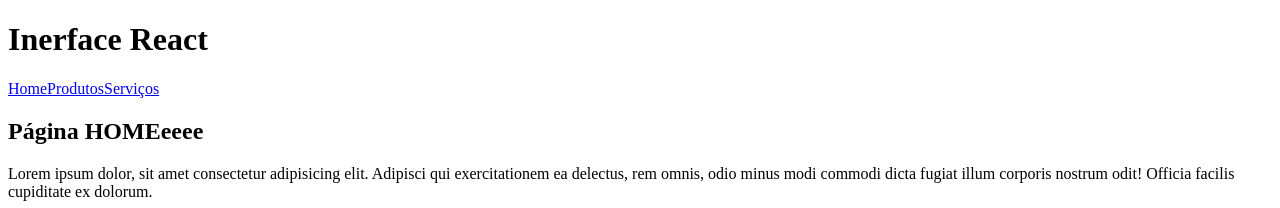
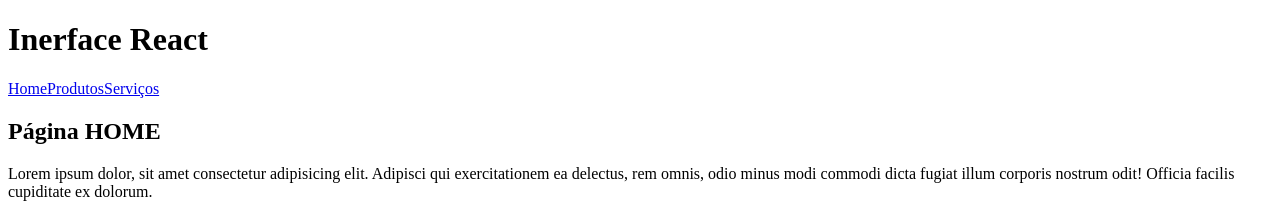
Before and after one commit to PallomaHortencio/meu-app, a React (Create React App) app: page / in a window 1280 px wide. Shown: the top 208 px of the page. Built offline with nearby package versions, Linux system fonts and the light colour scheme.

Commit message:
Update Home.jsx

```diff
--- a/src/pages/Home.jsx
+++ b/src/pages/Home.jsx
@@ -3,7 +3,7 @@
 const Home = () => {
   return (
     <>
-      <h2>Página HOMEeeee</h2>
+      <h2>Página HOME</h2>
       <p>
         Lorem ipsum dolor, sit amet consectetur adipisicing elit. Adipisci qui
         exercitationem ea delectus, rem omnis, odio minus modi commodi dicta
```
